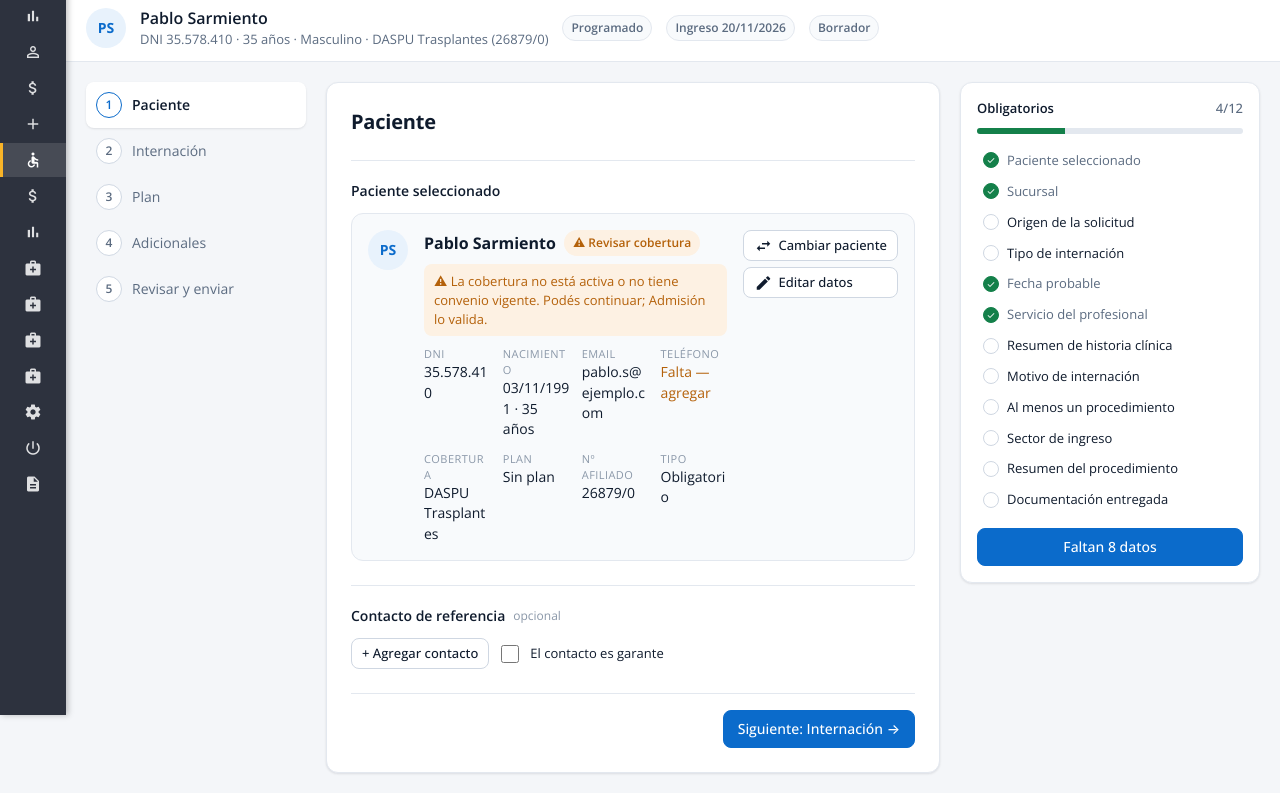
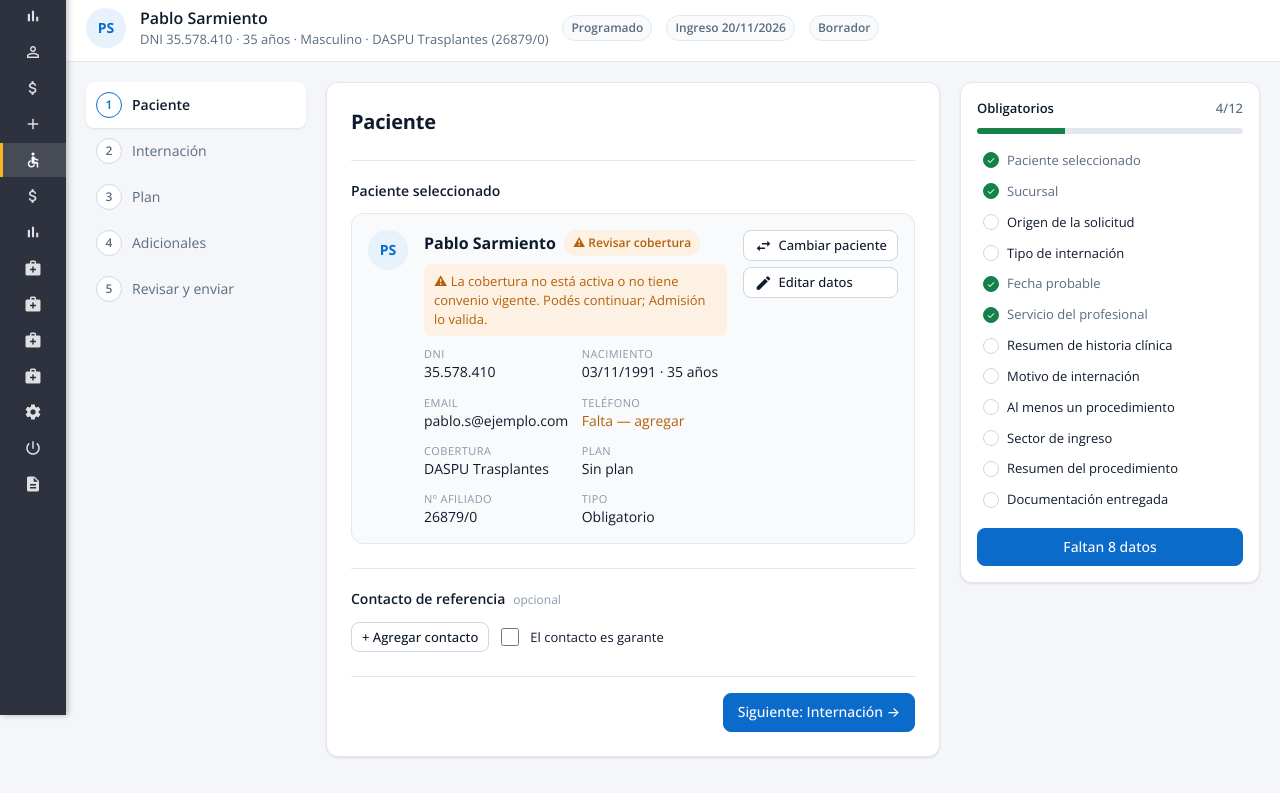
Before and after one commit to pablosarm/preadmision, a plain HTML site: page index.html in a window 1280 px wide. Shown: the part 85-878 px from the top of the page. Drawn offline with nearby package versions, Linux system fonts and the light colour scheme.

Commit message:
Forzar tema claro en el prototipo de preadmisión
Se quitan las reglas de modo oscuro para que la página se vea siempre
en claro, sin importar la configuración del sistema. También se ajusta
la grilla de datos del paciente para pantallas más angostas.

Co-Authored-By: Claude Opus 5.5 <noreply@anthropic.com>

```diff
--- a/index.html
+++ b/index.html
@@ -3,6 +3,7 @@
 <head>
 <meta charset="utf-8">
 <meta name="viewport" content="width=device-width,initial-scale=1">
+<meta name="color-scheme" content="light only">
 <title>Preadmisión · Propuesta</title>
 <link rel="preconnect" href="https://fonts.googleapis.com">
 <link href="https://fonts.googleapis.com/css2?family=Open+Sans:wght@400;500;600;700&display=swap" rel="stylesheet">
@@ -14,17 +15,7 @@
   --brand:#0b6bcb; --brand-50:#e8f2fc; --brand-600:#0a5bb0;
   --ok:#14804a; --ok-50:#e6f5ec; --warn:#b4610a; --warn-50:#fdf1e3; --danger:#c62f2f; --danger-50:#fdeaea;
   --stage:#f9b428; --rail:#2d323e;
-  --r:12px; --r-sm:8px; --shadow:0 1px 2px rgba(16,24,40,.05),0 1px 3px rgba(16,24,40,.06);
-}
-@media (prefers-color-scheme: dark){ :root:not([data-theme="light"]){
-  --bg:#0e1420; --surface:#151d2b; --surface-2:#1a2435; --line:#263247; --line-2:#33415a;
-  --text:#e7edf6; --muted:#9fb0c6; --faint:#71839b; --brand:#4b9cf0; --brand-50:#16294a; --brand-600:#6aaef3;
-  --ok:#45c07c; --ok-50:#123222; --warn:#f0a548; --warn-50:#3a2812; --danger:#f07070; --danger-50:#3a1717;
-}}
-:root[data-theme="dark"]{
-  --bg:#0e1420; --surface:#151d2b; --surface-2:#1a2435; --line:#263247; --line-2:#33415a;
-  --text:#e7edf6; --muted:#9fb0c6; --faint:#71839b; --brand:#4b9cf0; --brand-50:#16294a; --brand-600:#6aaef3;
-  --ok:#45c07c; --ok-50:#123222; --warn:#f0a548; --warn-50:#3a2812; --danger:#f07070; --danger-50:#3a1717;
+  color-scheme:light; --r:12px; --r-sm:8px; --shadow:0 1px 2px rgba(16,24,40,.05),0 1px 3px rgba(16,24,40,.06);
 }
 *{box-sizing:border-box}
 html,body{margin:0}
@@ -132,7 +123,7 @@ textarea.in{min-height:96px;resize:vertical}
 .res:hover{background:var(--brand-50)}
 .res .grow{flex:1;min-width:0}
 .pcard{display:flex;gap:16px;align-items:flex-start;padding:16px;border:1px solid var(--line);border-radius:var(--r);background:var(--surface-2)}
-.kv{display:grid;grid-template-columns:repeat(4,minmax(0,1fr));gap:12px;margin-top:10px}
+.kv{display:grid;grid-template-columns:repeat(auto-fill,minmax(140px,1fr));gap:12px;margin-top:10px}
 @media (max-width:700px){.kv{grid-template-columns:repeat(2,minmax(0,1fr))}}
 .kv div{min-width:0;overflow-wrap:anywhere}
 .kv div small{display:block;color:var(--faint);font-size:11px;text-transform:uppercase;letter-spacing:.04em}
@@ -386,7 +377,7 @@ function stepPaciente(){
   </div>
   </div>`:""}
   ${p?`<div class="sec"><h3>Paciente seleccionado</h3>
-    <div class="pcard"><div class="avatar">${ini(p.nom)}</div><div style="flex:1;min-width:0">
+    <div class="pcard" style="flex-wrap:wrap"><div class="avatar">${ini(p.nom)}</div><div style="flex:1;min-width:0">
       <div class="row"><b style="font-size:16px">${esc(p.nom)}</b>${p.cobWarn?'<span class="tag" style="background:var(--warn-50);color:var(--warn);border-color:transparent">⚠ Revisar cobertura</span>':'<span class="tag ok">Cobertura activa</span>'}</div>
       ${p.cobWarn?N("este aviso aparece recién al guardar, después de cargar todo.")+`<div style="margin-top:8px;padding:8px 10px;border-radius:8px;background:var(--warn-50);color:var(--warn);font-size:13px">⚠ ${esc(p.cobWarn)} Podés continuar; Admisión lo valida.</div>`:""}
       <div class="kv">
```
Also changed, not shown: preadmision-prototipo.html (+3 -13 lines).
